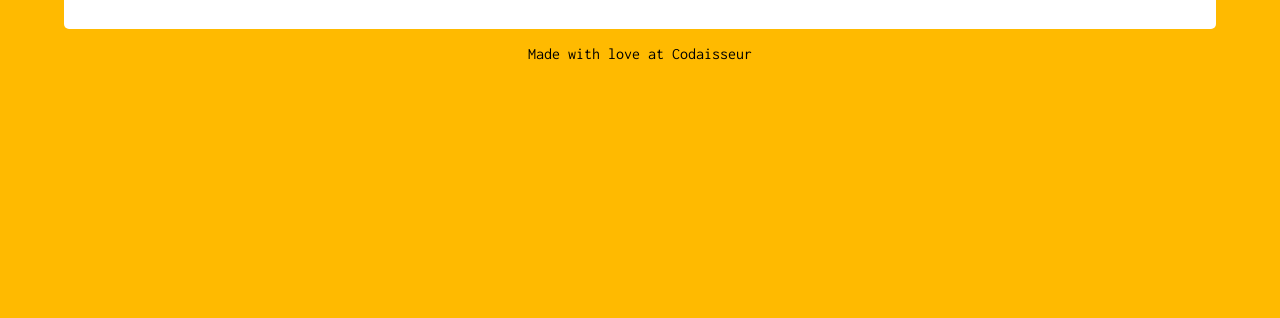
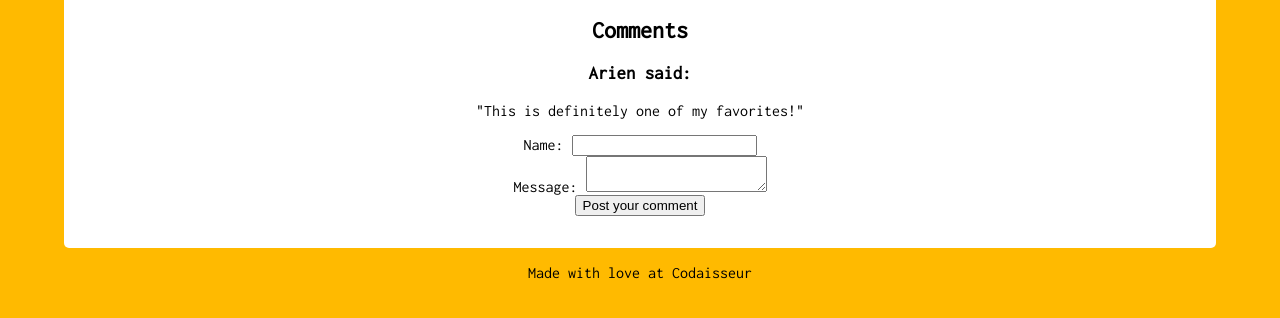
Before and after one commit to kmhreijers/meseum-app, a plain HTML site: page index.html in a window 1280 px wide. Shown: the part 832-1150 px from the top of the page. Before the commit the page ends 942 px from the top, so only its background shows below. Drawn offline with Linux system fonts and the light colour scheme.

Commit message:
Added comment section

```diff
--- a/index.html
+++ b/index.html
@@ -16,15 +16,40 @@
                 <img class="artObject" src="https://media.nu.nl/m/bsqxbp8aei6q_wd640.jpeg" alt="Nachtwacht">
             </a>
             <a href="pages/detail-page.html">
-                <img class="artObject" src="https://lh3.googleusercontent.com/nfJiRConmXf4QR1bK3-E456qIEp2bYtuemyy3P3t7PonntyGJ8iPzFNKJPhZFCSSmJmj2AHePE4V1xl3BOz2NT8mfbNg=s0" alt="Windmolen">
+                <img class="artObject" src="https://lh3.googleusercontent.com/nfJiRConmXf4QR1bK3-E456qIEp2bYtuemyy3P3t7PonntyGJ8iPzFNKJPhZFCSSmJmj2AHePE4V1xl3BOz2NT8mfbNg=s0"
+                    alt="Windmolen">
             </a>
             <a href="pages/detail-page.html">
-                <img class="artObject" src="https://lh3.googleusercontent.com/Ub2HAuuvtRVBk7nV94UCreg2lrndsC646xVC5I9CupMvRQM3TV-_F201NdHsqXo92qNqdVaQWLtuAa7A-qjX34dL1RWM=s0" alt="Landschap">
+                <img class="artObject" src="https://lh3.googleusercontent.com/Ub2HAuuvtRVBk7nV94UCreg2lrndsC646xVC5I9CupMvRQM3TV-_F201NdHsqXo92qNqdVaQWLtuAa7A-qjX34dL1RWM=s0"
+                    alt="Landschap">
             </a>
         </section>
+        <section id='comments'>
+            <h2>Comments</h2>
+
+            <section class='comment'>
+                <h3>Arien said:</h3>
+                <p>"This is definitely one of my favorites!"</p>
+            </section>
+        </section>
+
+        <form onsubmit="submitComment(); return false">
+            <div class="formSection">
+                <label for="name">Name:</label>
+                <input type="text" id="name">
+            </div>
+            <div class="formSection">
+                <label for="msg">Message:</label>
+                <textarea id="msg"></textarea>
+            </div>
+            <div class="button">
+                <button type="default">Post your comment</button>
+            </div>
+        </form>
     </main>
     <footer>
         <p>Made with love at Codaisseur</p>
     </footer>
 </body>
+
 </html>
```
